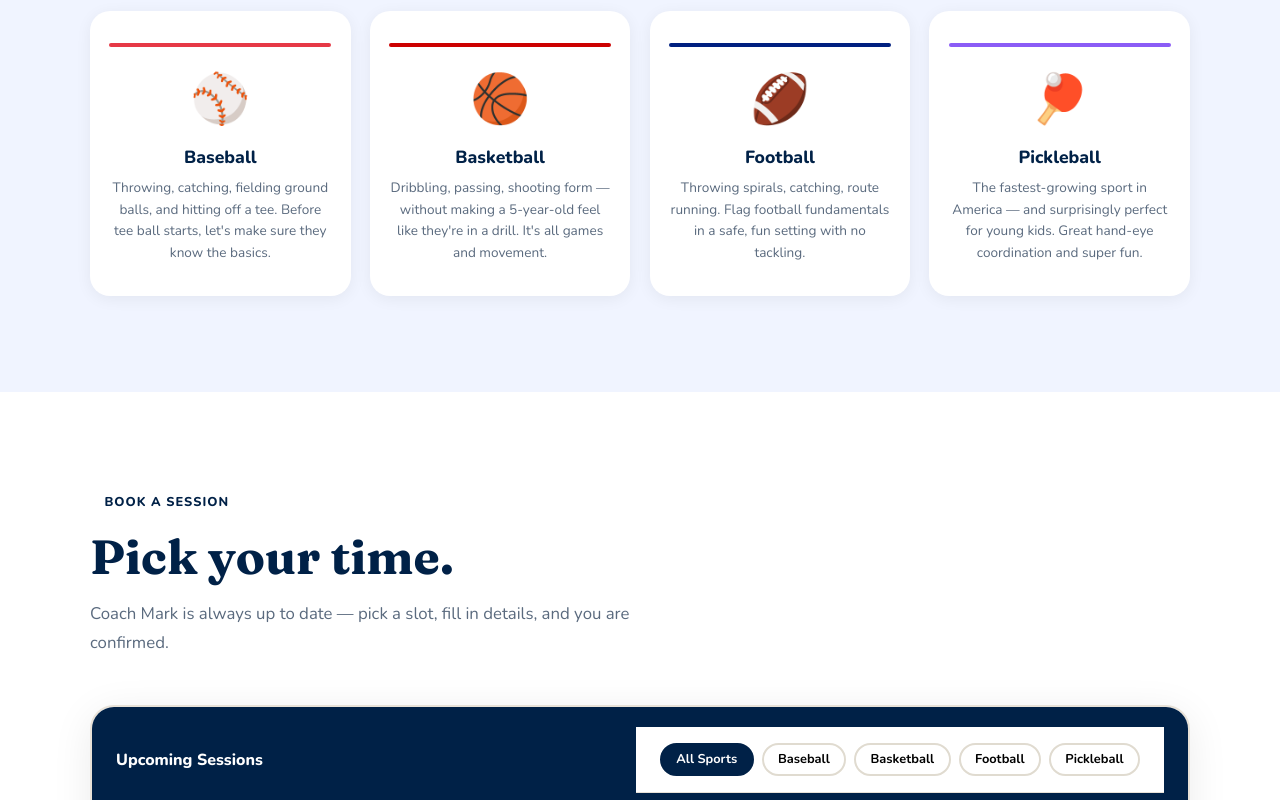
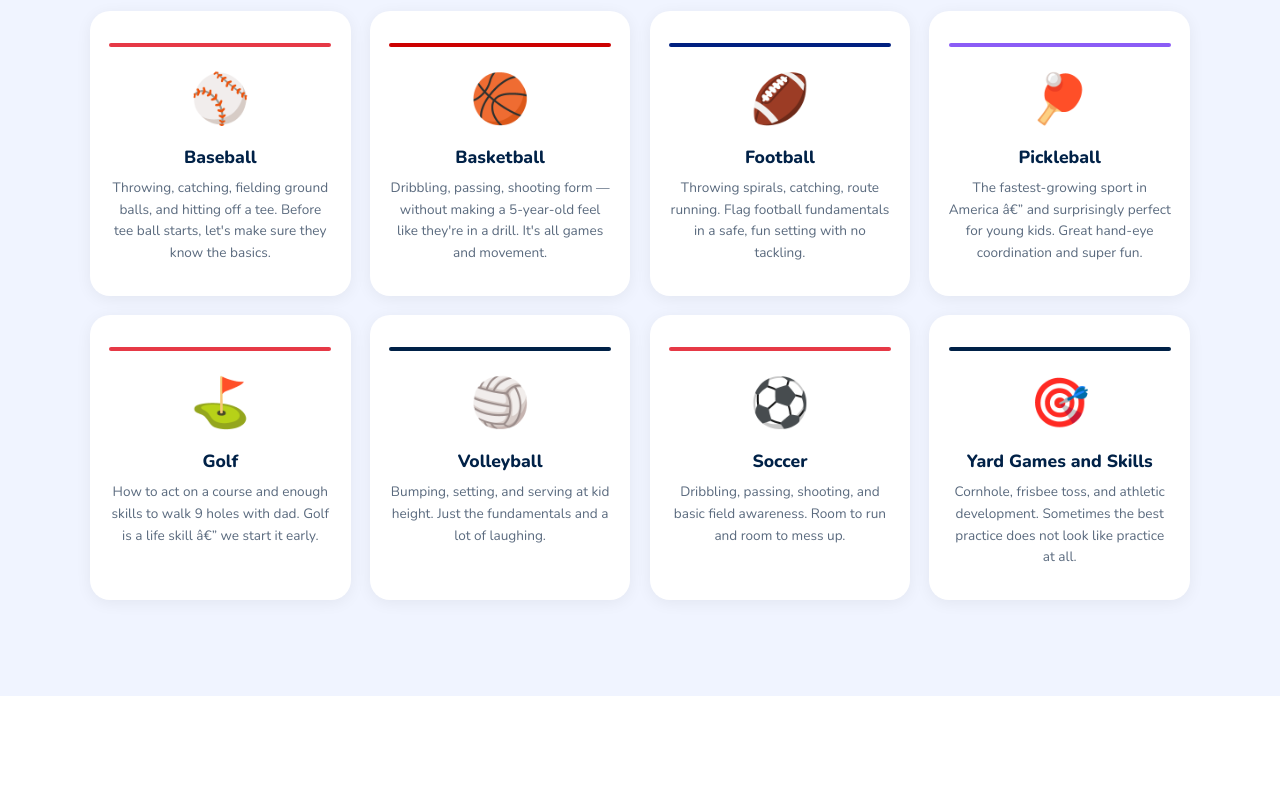
Before and after one commit to pianomanhubbard/first-play-sports, a website: page public/index.html in a window 1280 px wide. Shown: the part 2655-3455 px from the top of the page. Drawn offline with nearby package versions, Linux system fonts and the light colour scheme; no server answers; a script that the page names is missing.

Commit message:
Added Golf, Volleyball, Soccer, Yard Games to sports section and coach card

```diff
--- a/public/index.html
+++ b/public/index.html
@@ -732,6 +732,10 @@
           <span class="sport-tag">🏀 Basketball</span>
           <span class="sport-tag">🏈 Football</span>
           <span class="sport-tag">🏓 Pickleball</span>
+          <span class="sport-tag">Golf</span>
+          <span class="sport-tag">Volleyball</span>
+          <span class="sport-tag">Soccer</span>
+          <span class="sport-tag">Yard Games</span>
         </div>
       </div>
     </div>
@@ -767,8 +771,32 @@
         <div class="sport-card-color" style="background: #8b5cf6;"></div>
         <span class="sport-card-icon">🏓</span>
         <h3>Pickleball</h3>
-        <p>The fastest-growing sport in America — and surprisingly perfect for young kids. Great hand-eye coordination and super fun.</p>
+        <p>The fastest-growing sport in America â€” and surprisingly perfect for young kids. Great hand-eye coordination and super fun.</p>
       </div>
+      <div class="sport-card">
+        <div class="sport-card-color" style="background: var(--red-sport);"></div>
+        <span class="sport-card-icon">&#x26F3;</span>
+        <h3>Golf</h3>
+        <p>How to act on a course and enough skills to walk 9 holes with dad. Golf is a life skill â€” we start it early.</p>
+      </div>
+      <div class="sport-card">
+        <div class="sport-card-color" style="background: var(--navy);"></div>
+        <span class="sport-card-icon">&#x1F3D0;</span>
+        <h3>Volleyball</h3>
+        <p>Bumping, setting, and serving at kid height. Just the fundamentals and a lot of laughing.</p>
+      </div>
+      <div class="sport-card">
+        <div class="sport-card-color" style="background: var(--red-sport);"></div>
+        <span class="sport-card-icon">&#x26BD;</span>
+        <h3>Soccer</h3>
+        <p>Dribbling, passing, shooting, and basic field awareness. Room to run and room to mess up.</p>
+      </div>
+      <div class="sport-card">
+        <div class="sport-card-color" style="background: var(--navy);"></div>
+        <span class="sport-card-icon">&#x1F3AF;</span>
+        <h3>Yard Games and Skills</h3>
+        <p>Cornhole, frisbee toss, and athletic development. Sometimes the best practice does not look like practice at all.</p>
+      </div
     </div>
   </div>
 </section>
```
Also changed, not shown: 1 other file.
